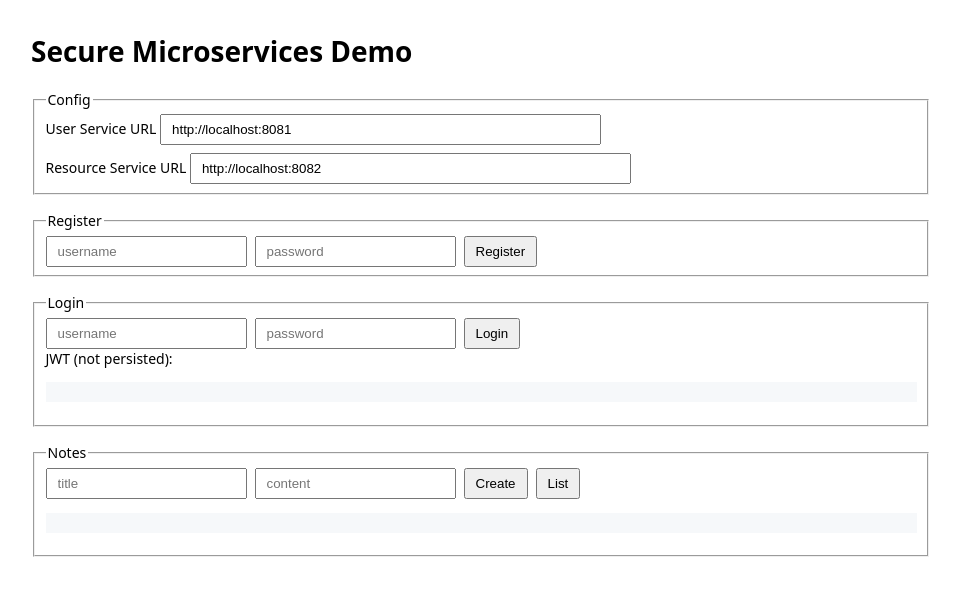
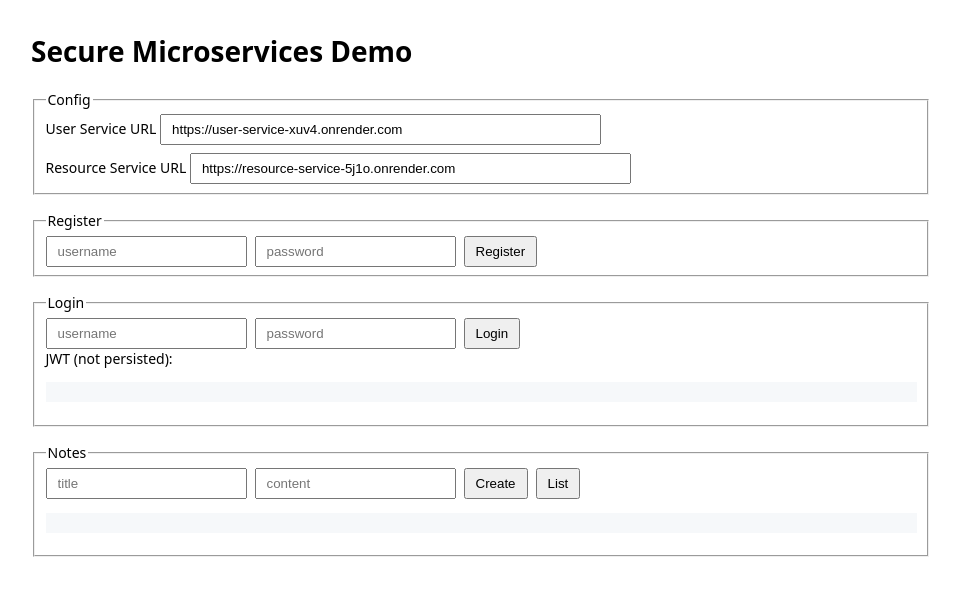
Before and after one commit to suzanaobradovic/secure-microservices, a plain HTML site: page docs/index.html in a window 1280 px wide. Shown: the whole page, without its empty margins (159-1119 px from the left). Drawn offline with Linux system fonts and the light colour scheme.

Commit message:
updated urls

```diff
--- a/docs/index.html
+++ b/docs/index.html
@@ -48,8 +48,8 @@
 <fieldset>
     <legend>Config</legend>
     <div class="row">
-        <label>User Service URL <input id="userUrl" size="50" value="http://localhost:8081"></label>
-        <label>Resource Service URL <input id="resUrl" size="50" value="http://localhost:8082"></label>
+        <label>User Service URL <input id="userUrl" size="50" value="https://user-service-xuv4.onrender.com"></label>
+        <label>Resource Service URL <input id="resUrl" size="50" value="https://resource-service-5j1o.onrender.com"></label>
     </div>
 </fieldset>
 
```
